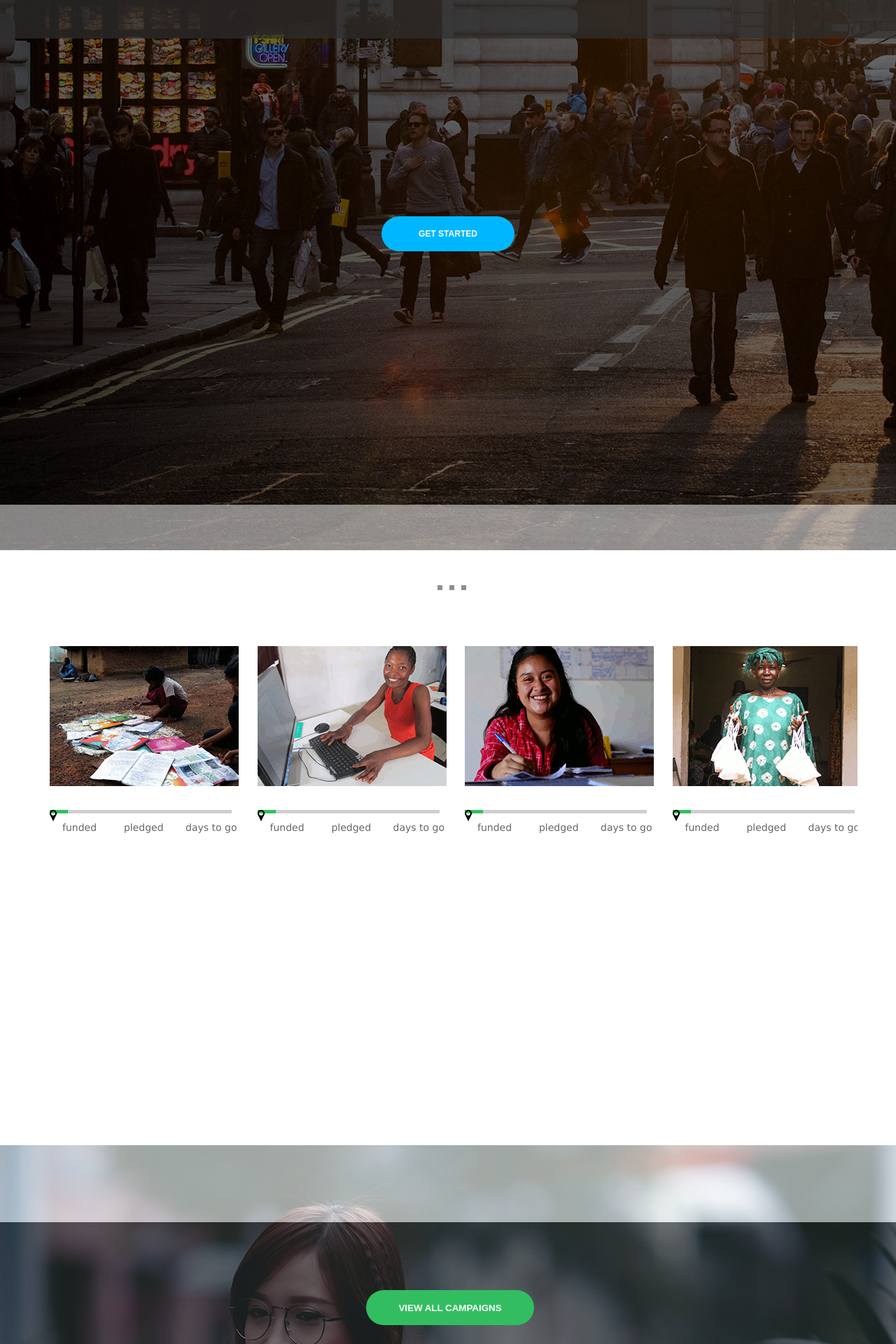
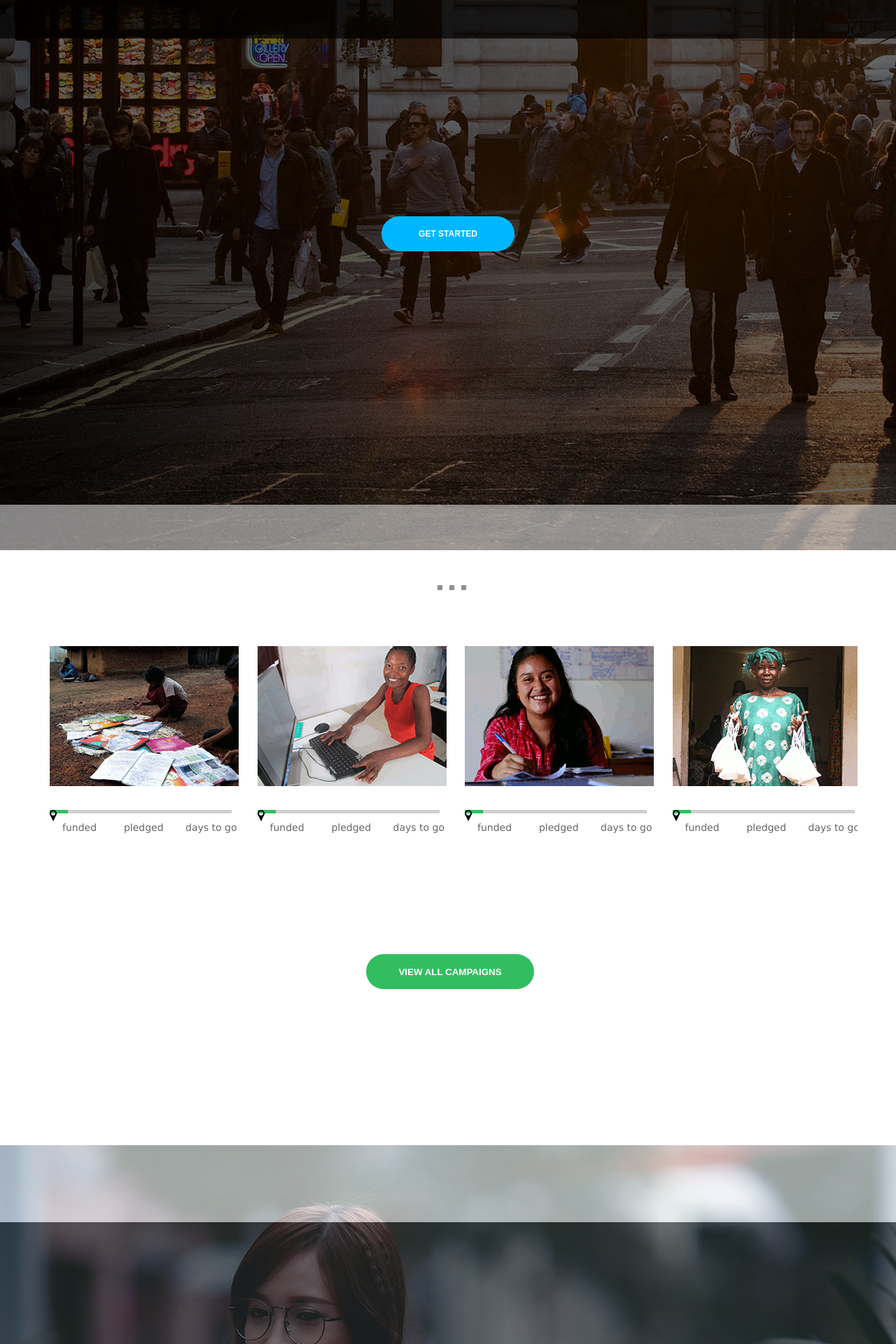
Before and after one commit to JasonWenping/Dev-Jason, a Node project: template views/index.ejs in a window 1280 px wide; the page is wider, and only the part inside the window is pictured. Shown: the top 1920 px of that part at 70% size. Run offline with Node 20 templates, Linux system fonts and the light colour scheme; the template is opened without the code that fills it, so the values that code supplies are empty.

Commit message:
repair some bug

```diff
--- a/public/stylesheets/style.css
+++ b/public/stylesheets/style.css
@@ -46,12 +46,11 @@ section p{
 }
 #top{
 	padding-top: 10px;
-	padding-bottom: 10px;
+	padding-bottom: 15px;
 	width: 100%;
 	height: 35px;
 	position: fixed;
-	background: #303030;
-	opacity: 0.7;
+	background: url(/images/header_bg_line.png) repeat-x;
 	z-index: 1;
 }
 #top h1{
@@ -249,7 +248,7 @@ button:hover{
 	height: 50px;
 	font-weight: bold;
 	position: relative;
-	top: 520px;
+	top: 40px;
 	left: 468px;
 }
 
```
Also changed, not shown: public/images/header_bg_line.png (added).
